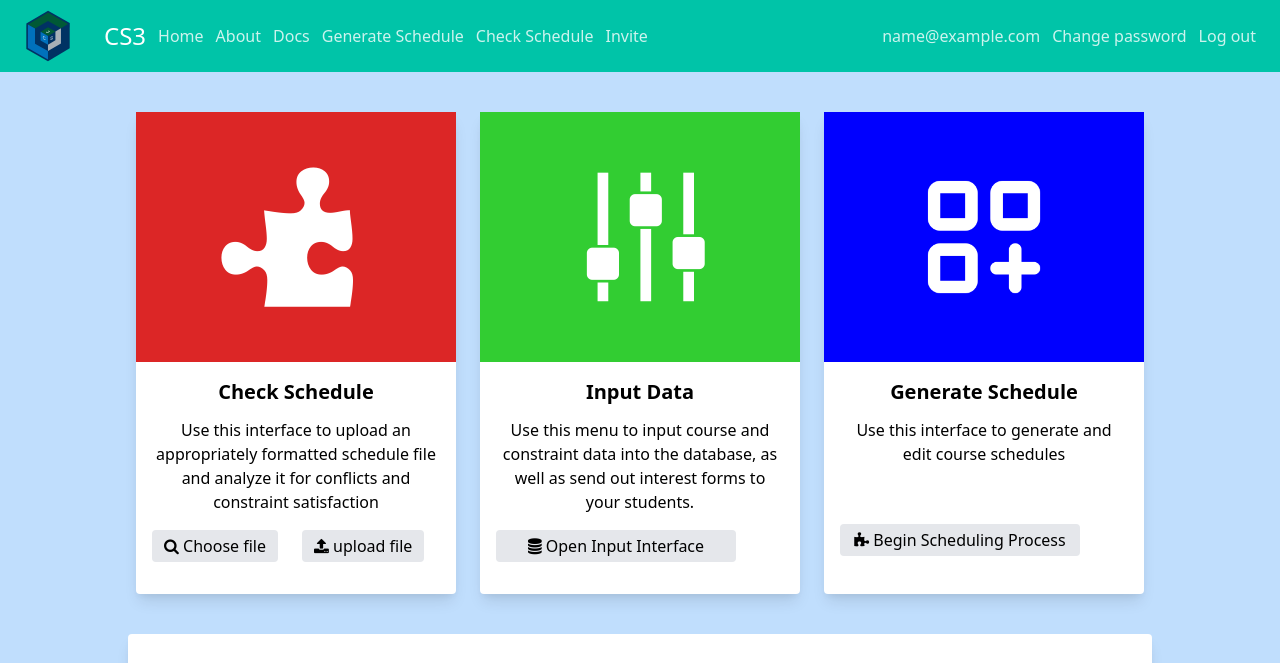
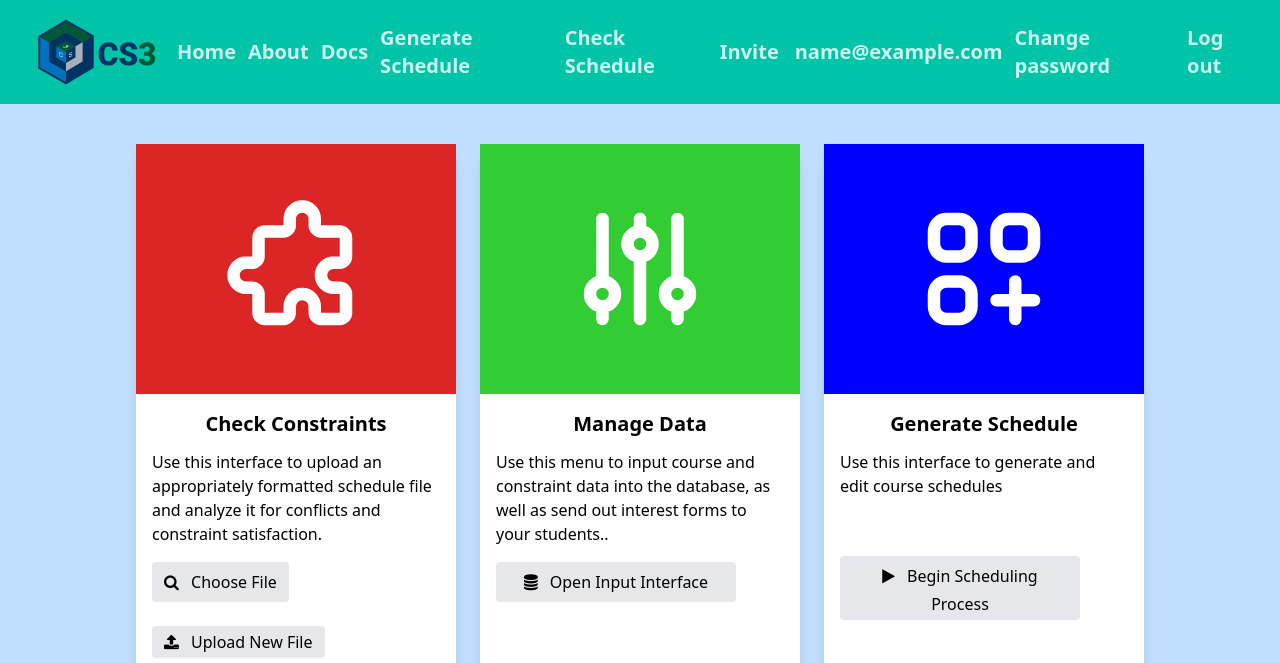
Before and after one commit to DrewUniversityCS/CS3, a Django app: page / in a window 1280 px wide. Shown: the top 663 px of the page. Run offline with Django 3.2, Linux system fonts and the light colour scheme; the visitor is signed in with stand-in values (Sample User, id 1); style sheets or scripts are compiled from the project's sources.

Commit message:
refactors and stuff
Former-commit-id: 59b2d1fd86e76b1e17bce36efb3f5d63639c0589

```diff
--- a/pages/urls.py
+++ b/pages/urls.py
@@ -1,12 +1,14 @@
 from django.urls import path
 from django.views.generic import TemplateView
+
 from pages import views as page_views
 from .views import HomePageView, AboutPageView, InviteView
 
 urlpatterns = [
     path('', HomePageView.as_view(), name='home'),
     path('invite/', InviteView.as_view(), name='invite'),
-    path('invite-success/', TemplateView.as_view(template_name='account/newAdminRegistrationSuccess.html'), name='invite-success'),
+    path('invite-success/', TemplateView.as_view(template_name='account/newAdminRegistrationSuccess.html'),
+         name='invite-success'),
     path('about/', AboutPageView.as_view(), name='about'),
     path('generate-schedule', page_views.GenerateScheduleView.as_view(), name='generate-schedule'),
     path('check-schedule', page_views.CheckScheduleView.as_view(), name='check-schedule'),
--- a/pages/views.py
+++ b/pages/views.py
@@ -1,8 +1,7 @@
+from allauth.account.forms import SignupForm
 from django.contrib.auth.mixins import LoginRequiredMixin
 from django.urls import reverse_lazy
 from django.views.generic import TemplateView, FormView
-
-from allauth.account.forms import SignupForm
 
 
 class HomePageView(TemplateView):
@@ -27,6 +26,5 @@ class InviteView(LoginRequiredMixin, FormView):
     success_url = reverse_lazy('pages:invite-success')
 
     def form_valid(self, form):
-
         form.save(self.request)
         return super().form_valid(form)
--- a/templates/components/footer.html
+++ b/templates/components/footer.html
@@ -1,29 +1,4 @@
 <footer class="footer bg-white relative pt-1 border-b-2 border-blue-700">
-{#    <div class="container mx-auto px-6">#}
-{##}
-{#        <div class="sm:flex sm:mt-8">#}
-{#            <div class="mt-8 sm:mt-0 sm:w-full sm:px-8 flex flex-col md:flex-row justify-between">#}
-{#                <div class="flex flex-col">#}
-{#                    <span class="font-bold text-gray-700 uppercase mb-2">Footer header 1</span>#}
-{#                    <span class="my-2"><a href="#" class="text-blue-700  text-md hover:text-blue-500">link 1</a></span>#}
-{#                    <span class="my-2"><a href="#" class="text-blue-700  text-md hover:text-blue-500">link 1</a></span>#}
-{#                    <span class="my-2"><a href="#" class="text-blue-700  text-md hover:text-blue-500">link 1</a></span>#}
-{#                </div>#}
-{#                <div class="flex flex-col">#}
-{#                    <span class="font-bold text-gray-700 uppercase mt-4 md:mt-0 mb-2">Footer header 2</span>#}
-{#                    <span class="my-2"><a href="#" class="text-blue-700 text-md hover:text-blue-500">link 1</a></span>#}
-{#                    <span class="my-2"><a href="#" class="text-blue-700  text-md hover:text-blue-500">link 1</a></span>#}
-{#                    <span class="my-2"><a href="#" class="text-blue-700 text-md hover:text-blue-500">link 1</a></span>#}
-{#                </div>#}
-{#                <div class="flex flex-col">#}
-{#                    <span class="font-bold text-gray-700 uppercase mt-4 md:mt-0 mb-2">Footer header 3</span>#}
-{#                    <span class="my-2"><a href="#" class="text-blue-700  text-md hover:text-blue-500">link 1</a></span>#}
-{#                    <span class="my-2"><a href="#" class="text-blue-700  text-md hover:text-blue-500">link 1</a></span>#}
-{#                    <span class="my-2"><a href="#" class="text-blue-700  text-md hover:text-blue-500">link 1</a></span>#}
-{#                </div>#}
-{#            </div>#}
-{#        </div>#}
-{#    </div>#}
     <div class="container mx-auto px-6">
         <div class="mt-16 border-t-2 border-gray-300 flex flex-col items-center">
             <div class="sm:w-2/3 text-center py-6">
--- a/templates/components/navbar.html
+++ b/templates/components/navbar.html
@@ -1,18 +1,22 @@
 {% load static %}
 <nav class="bg-teal_color flex flex-col md:flex-row py-3 md:py-1">
-    <img src="{% static 'images/cs3_logo.svg' %}"
-         class="h-16 mx-4 w-16">
-    <ul class="flex flex-col md:flex-row justify-between mx-2 my-auto text-white w-full">
+    <a href="/" class="mr-8">
+        <img src="{% static 'images/cs3_text_logo.png' %}"
+             class="ml-8 w-32">
+    </a>
+
+    <ul class="flex flex-col md:flex-row justify-between mx-2 my-auto text-white w-full text-xl leading-7 font-bold">
         <li class="my-auto">
             <ul class="flex gap-3 my-auto text-white">
-                <li class="text-2xl">CS3</li>
-                <li class="my-auto opacity-80"><a href="/"> Home</a></li>
-                <li class="my-auto opacity-80"><a href="/about"> About</a></li>
-                <li class="my-auto opacity-80">Docs</li>
+                <li class="my-auto opacity-80 hover:text-blue-600"><a href="/"> Home</a></li>
+                <li class="my-auto opacity-80 hover:text-blue-600"><a href="/about"> About</a></li>
+                <li class="my-auto opacity-80 hover:text-blue-600"><a href="/docs"> Docs</a></li>
                 {% if user.is_authenticated %}
-                    <li class="my-auto opacity-80"><a href="{% url 'pages:generate-schedule' %}">Generate Schedule</a>
-                    <li class="my-auto opacity-80"><a href="{% url 'pages:check-schedule' %}">Check Schedule</a>
-                    <li class="my-auto opacity-80"><a href="{% url 'pages:invite' %}">Invite</a>
+                    <li class="my-auto opacity-80 hover:text-blue-600"><a href="{% url 'pages:generate-schedule' %}">Generate
+                        Schedule</a>
+                    <li class="my-auto opacity-80 hover:text-blue-600"><a href="{% url 'pages:check-schedule' %}">Check
+                        Schedule</a>
+                    <li class="my-auto opacity-80 hover:text-blue-600"><a href="{% url 'pages:invite' %}">Invite</a>
                 {% endif %}
             </ul>
         </li>
@@ -20,10 +24,12 @@
             <ul class="flex gap-3 mx-4 my-auto text-white">
                 {% if user.is_authenticated %}
                     <li class="my-auto opacity-80">{{ user.email }}</li>
-                    <li class="my-auto opacity-80"><a href="{% url 'account_change_password' %}">Change password</a>
+                    <li class="my-auto opacity-80 hover:text-blue-700"><a href="{% url 'account_change_password' %}">Change
+                        password</a>
                     </li>
-                    <li class="my-auto opacity-80"><a href="{% url 'account_logout' %}">Log out</a></li>
-                        {% else %}
+                    <li class="my-auto opacity-80 hover:text-red-600"><a href="{% url 'account_logout' %}">Log out</a>
+                    </li>
+                {% else %}
                     <li class="my-auto opacity-80"><a href="{% url 'account_login' %}">Login</a></li>
                 {% endif %}
             </ul>
--- a/templates/pages/check_schedule.html
+++ b/templates/pages/check_schedule.html
@@ -11,7 +11,7 @@
             </p>
             <div class="flex flex-col md:flex-row">
                 <select class="my-auto py-1 pr-20 pl-2 rounded border-1 border-2 border-black md:w-1/4">
-                <option value="1">Exting Schedule 1</option>
+                    <option value="1">Existing Schedule 1</option>
                 </select>
                 <p class="mx-6 font-bold text-black my-auto">
                     OR
@@ -128,7 +128,7 @@
 									Spring 2021 Constraints Are Not Sufficiently Satisfied
 								</span>
                                 <br/>
-                            The provied schedule has many conflicts with the constraints in this set.
+                                The provided schedule has many conflicts with the constraints in this set.
                             </p>
                         </div>
                     </div>
--- a/templates/pages/generate_schedule.html
+++ b/templates/pages/generate_schedule.html
@@ -42,7 +42,8 @@
                 </div>
                 <p class="w-full text-green-500 text-xl">Chosen Constraints</p>
                 <div class="w-full bg-blue-700 text-white my-3">
-                <p class="p-4"><i class="fa fa-angle-right mr-1" aria-hidden="true"></i> Spring 2021 Upper Level CSCI
+                    <p class="p-4"><i class="fa fa-angle-right mr-1" aria-hidden="true"></i> Spring 2021 Upper Level
+                        CSCI
                     </p>
                 </div>
                 <div class="w-full bg-blue-700 text-white my-3">
--- a/templates/pages/home.html
+++ b/templates/pages/home.html
@@ -7,54 +7,57 @@
     <div class=" text-center font-sans">
         {% if user.is_authenticated %}
             <div class="flex gap-6 justify-center my-10" style="flex-flow: wrap;">
-                <div class="bg-white rounded shadow-lg w-full md:w-1/4 ">
+                <div class="bg-white rounded-2xl shadow-lg w-full md:w-1/4 ">
                     <div class="bg-red-600 flex text-3xl text-center" style="height: 250px;">
-                        <i class="-rotate-90 fa fa-puzzle-piece mx-auto my-auto text-white transform" aria-hidden="true" style=" font-size: 150px;"></i>
+                        <img src="{% static 'icons/puzzle_icon.svg' %}" class="m-auto"
+                             style="height: 150px; width: 150px;">
                     </div>
                     <div class="p-4">
-                        <p class="text-xl font-bold pb-3">Check Schedule</p>
-                        <p style="min-height: 90px;">Use this interface to upload an appropriately formatted schedule
-                            file and analyze it for conflicts and constraint satisfaction</p>
+                        <p class="text-xl font-bold pb-3">Check Constraints</p>
+                        <p style="min-height: 90px;" class="text-left">Use this interface to upload an appropriately formatted schedule
+                            file and analyze it for conflicts and constraint satisfaction.</p>
                         <div class="flex my-4 gap-6" style="flex-flow: wrap;">
                             <button class="bg-gray-200 rounded px-3 py-1 font-medium">
-                                <i class="fa fa-search" aria-hidden="true"></i>
-                                Choose file
+                                <i class="fa fa-search py-2 mr-2" aria-hidden="true"></i>
+                                Choose File
                             </button>
                             <button class="bg-gray-200 rounded px-3 py-1 font-medium">
-                                <i class="fa fa-upload" aria-hidden="true"></i>
-                                upload file
+                                <i class="fa fa-upload mr-2" aria-hidden="true"></i>
+                                Upload New File
                             </button>
                         </div>
                     </div>
                 </div>
 
-                <div class="bg-white rounded shadow-lg w-full md:w-1/4 ">
+                <div class="bg-white rounded-2xl shadow-lg w-full md:w-1/4 ">
                     <div class="flex text-3xl text-center" style="height: 250px; background: limegreen">
-                        <i class="-rotate-90 fa fa-sliders mx-auto my-auto text-white transform" aria-hidden="true" style=" font-size: 150px;"></i>
+                        <img src="{% static 'icons/manage_data_icon.svg' %}" class="m-auto"
+                             style="height: 150px; width: 150px;">
                     </div>
                     <div class="p-4">
-                        <p class="text-xl font-bold pb-3">Input Data</p>
-                        <p style="min-height: 90px;">Use this menu to input course and constraint data into the
-                            database, as well as send out interest forms to your students.</p>
+                        <p class="text-xl font-bold pb-3">Manage Data</p>
+                        <p style="min-height: 90px;" class="text-left">Use this menu to input course and constraint data into the
+                            database, as well as send out interest forms to your students..</p>
                         <div class="flex my-4 gap-6">
                             <button class="bg-gray-200 font-medium px-3 py-1 rounded w-60">
-                                <i class="fa fa-database" aria-hidden="true"></i>
+                                <i class="fa fa-database py-2 mr-2" aria-hidden="true"></i>
                                 Open Input Interface
                             </button>
                         </div>
                     </div>
                 </div>
 
-                <div class="bg-white rounded shadow-lg w-full md:w-1/4 ">
+                <div class="bg-white rounded-2xl shadow-lg w-full md:w-1/4 ">
                     <div class="flex justify-center text-3xl text-center" style="height: 250px; background: blue">
-                        <img src="{% static 'images/add_image_right.png' %}" class="m-auto" style="height: 150px; width: 150px;"  >
+                        <img src="{% static 'icons/generate_schedule_icon.svg' %}" class="m-auto"
+                             style="height: 150px; width: 150px;">
                     </div>
                     <div class="p-4">
                         <p class="text-xl font-bold pb-3">Generate Schedule</p>
-                        <p style="min-height: 90px;">Use this interface to generate and edit course schedules</p>
+                        <p style="min-height: 90px;" class="text-left">Use this interface to generate and edit course schedules</p>
                         <div class="flex my-4 gap-6">
                             <button class="bg-gray-200 font-medium px-3 py-1 rounded w-60">
-                                <i class="fa fa-puzzle-piece" aria-hidden="true"></i>
+                                <i class="fa fa-play py-2 mr-2" aria-hidden="true"></i>
                                 Begin Scheduling Process
                             </button>
                         </div>
@@ -62,7 +65,7 @@
                 </div>
             </div>
             <div class="w-full mb-10">
-                <div class="md:w-4/5 md:px-3 justify-center mx-auto shadow-lg rounded bg-white">
+                <div class="md:w-4/5 md:px-3 justify-center mx-auto shadow-lg rounded-3xl bg-white">
                     <div class="flex flex-col md:flex-row  justify-between gap-5 p-8">
                         <div class="md:w-1/2 bg-white ">
                             <div>
```
Also changed, not shown: static/icons/generate_schedule_icon.svg (added), static/icons/manage_data_icon.svg (added), static/icons/puzzle_icon.svg (added), static/images/add_image_right.png (deleted), 2 other files. Lines whose indentation alone changed are shown as unchanged.
